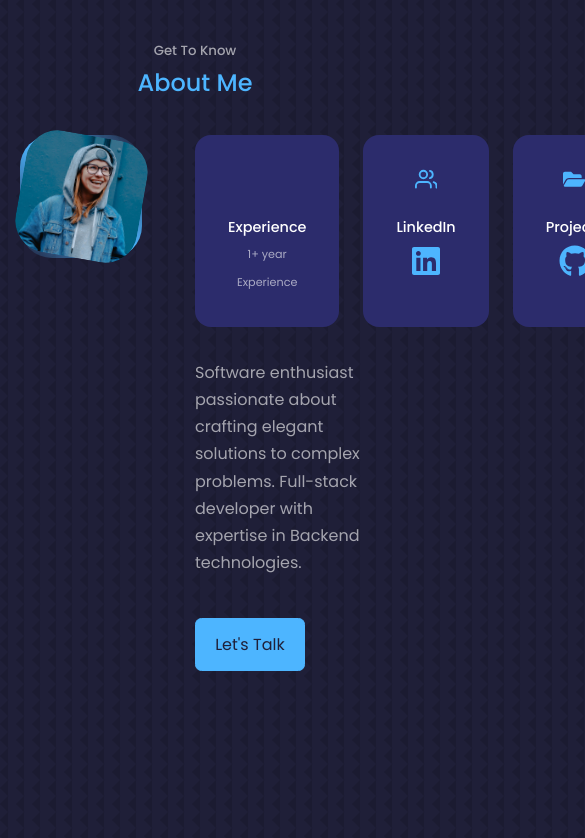
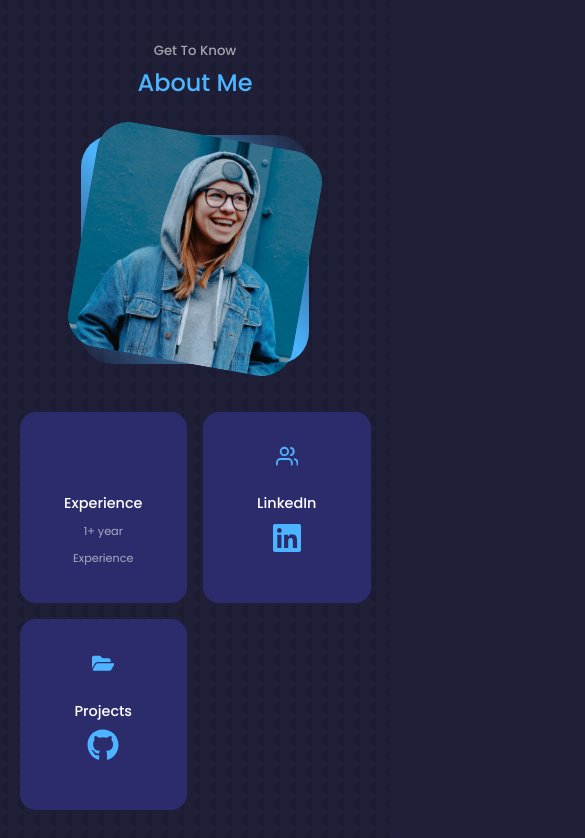
Before and after one commit to WisdomEleeza/my_porfolio, a React (Create React App) app in the folder frontend/: page / in a window 390 px wide. Shown: the part 900-1738 px from the top of the page, 585 px wide, since content can reach past the window. Built offline with nearby package versions, Linux system fonts and the light colour scheme; some icons are missing.

Commit message:
Work on media queries for about section

```diff
--- a/frontend/src/components/about/about.css
+++ b/frontend/src/components/about/about.css
@@ -76,14 +76,38 @@
 
 /* *********** MEDIA QUERIES MEDIUM DEVICES (TABLET) *********** */
 @media screen and (max-width: 1024px) {
-  header {
-    height: 60vh;
+  .about__container {
+    grid-template-columns: 1fr;
+    gap: 0;
+  }
+
+  .about__me {
+    width: 50%;
+    margin: 2rem auto 4rem;
+  }
+
+  .about__content p {
+    margin: 1rem 0 1.5rem;
   }
 }
 
 /* *********** MEDIA QUERIES SMALL DEVICES (PHONE) *********** */
 @media screen and (max-width: 600px) {
-  header {
-    height: 100vh;
+  .about__me {
+    width: 65%;
+    margin: 0 auto 3rem;
+  }
+
+  .about__cards {
+    grid-template-columns: 1fr 1fr;
+    gap: 1rem;
+  }
+
+  .about__content {
+    text-align: center;
+  }
+
+  .about__content p {
+    margin: 1.5rem 0;
   }
 }
```
Lines whose indentation alone changed are shown as unchanged.
